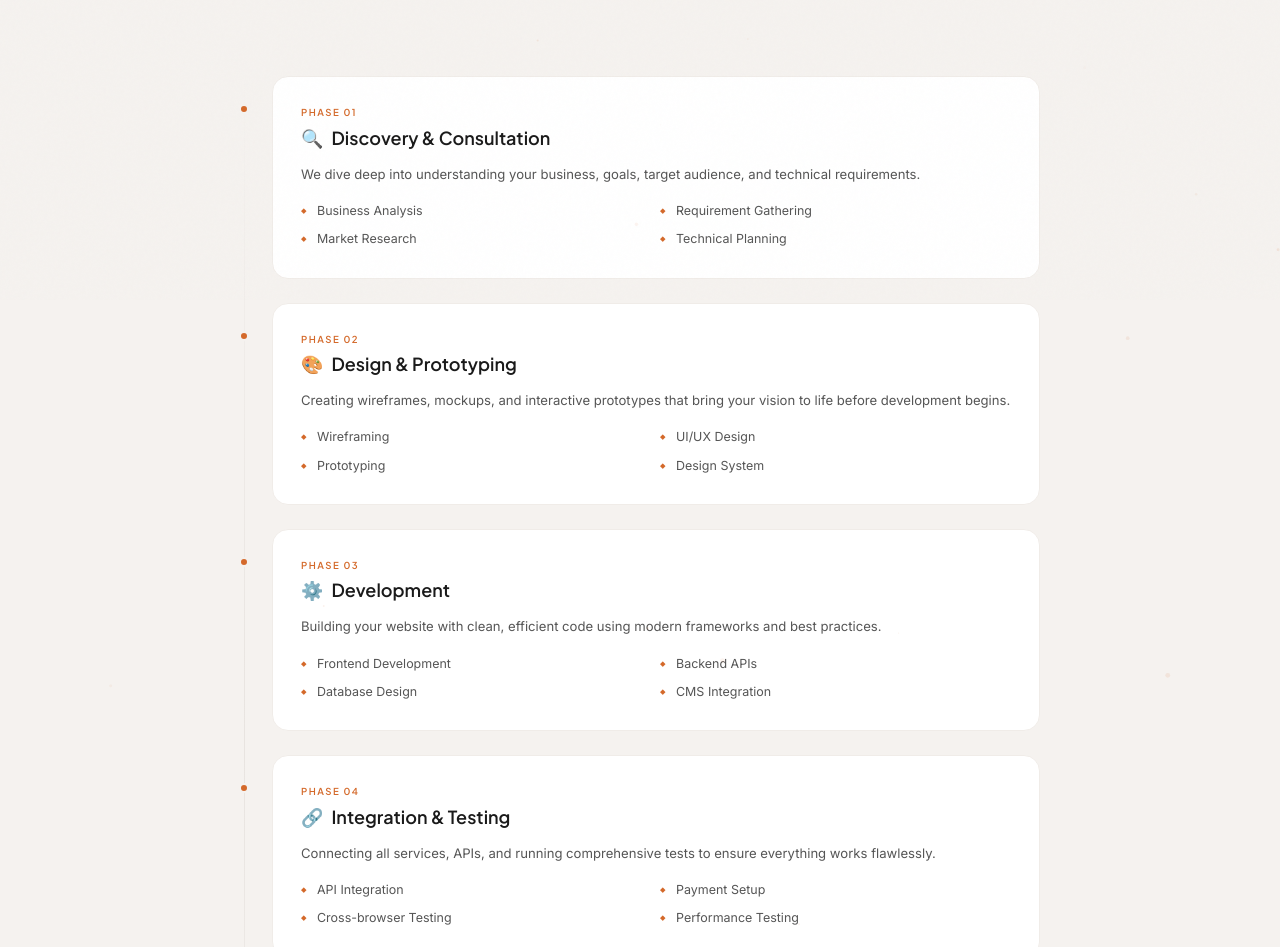
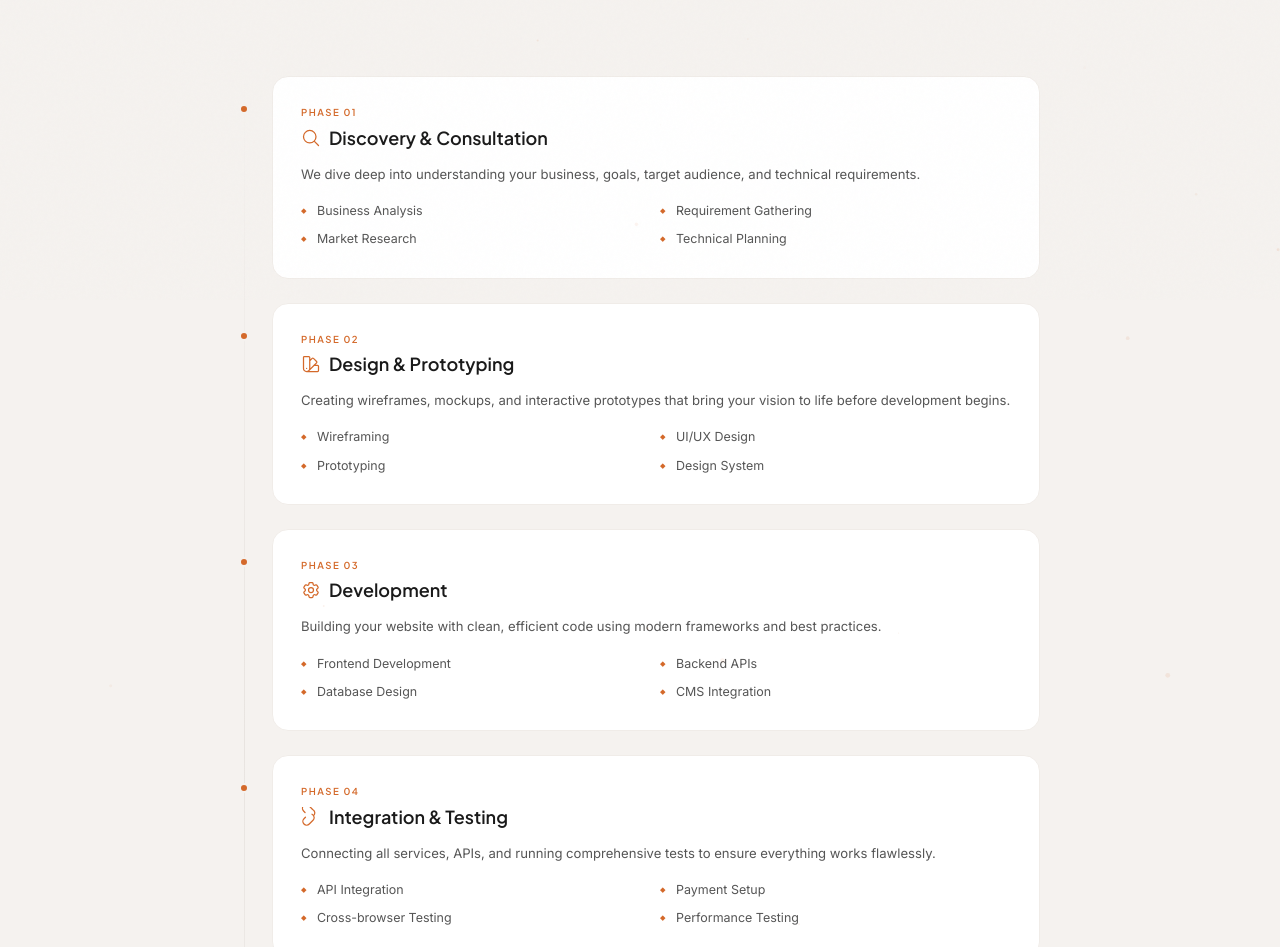
Before and after one commit to ramadiaustralia/the-orange-fox-web, a Next.js app: page /process in a window 1280 px wide. Shown: the part 500-1447 px from the top of the page. Built offline with nearby package versions, Linux system fonts and the light colour scheme.

Commit message:
fix: remove portfolio from nav, replace all emojis with SVG icons on process+contact

```diff
--- a/src/app/process/page.tsx
+++ b/src/app/process/page.tsx
@@ -1,18 +1,24 @@
 'use client';
 import Link from 'next/link';
 import ScrollReveal from '@/components/ScrollReveal';
+import { IconSearch, IconPalette, IconGear, IconLink, IconStar, IconRocket } from '@/components/Icons';
 import { useLanguage } from '@/lib/LanguageContext';
+
+const processIconMap: Record<string, React.ComponentType<{className?: string}>> = {
+  search: IconSearch, palette: IconPalette, gear: IconGear,
+  link: IconLink, star: IconStar, rocket: IconRocket,
+};
 
 export default function ProcessPage() {
   const { t } = useLanguage();
 
   const phases = [
-    { num: '01', titleKey: 'phase1_title' as const, descKey: 'phase1_desc' as const, icon: '🔍', features: ['Business Analysis', 'Requirement Gathering', 'Market Research', 'Technical Planning'] },
-    { num: '02', titleKey: 'phase2_title' as const, descKey: 'phase2_desc' as const, icon: '🎨', features: ['Wireframing', 'UI/UX Design', 'Prototyping', 'Design System'] },
-    { num: '03', titleKey: 'phase3_title' as const, descKey: 'phase3_desc' as const, icon: '⚙️', features: ['Frontend Development', 'Backend APIs', 'Database Design', 'CMS Integration'] },
-    { num: '04', titleKey: 'phase4_title' as const, descKey: 'phase4_desc' as const, icon: '🔗', features: ['API Integration', 'Payment Setup', 'Cross-browser Testing', 'Performance Testing'] },
-    { num: '05', titleKey: 'phase5_title' as const, descKey: 'phase5_desc' as const, icon: '✨', features: ['Client Review', 'Feedback Integration', 'Fine-tuning', 'Quality Assurance'] },
-    { num: '06', titleKey: 'phase6_title' as const, descKey: 'phase6_desc' as const, icon: '🚀', features: ['Deployment', 'DNS Configuration', 'Monitoring Setup', 'Post-launch Support'] },
+    { num: '01', titleKey: 'phase1_title' as const, descKey: 'phase1_desc' as const, icon: 'search', features: ['Business Analysis', 'Requirement Gathering', 'Market Research', 'Technical Planning'] },
+    { num: '02', titleKey: 'phase2_title' as const, descKey: 'phase2_desc' as const, icon: 'palette', features: ['Wireframing', 'UI/UX Design', 'Prototyping', 'Design System'] },
+    { num: '03', titleKey: 'phase3_title' as const, descKey: 'phase3_desc' as const, icon: 'gear', features: ['Frontend Development', 'Backend APIs', 'Database Design', 'CMS Integration'] },
+    { num: '04', titleKey: 'phase4_title' as const, descKey: 'phase4_desc' as const, icon: 'link', features: ['API Integration', 'Payment Setup', 'Cross-browser Testing', 'Performance Testing'] },
+    { num: '05', titleKey: 'phase5_title' as const, descKey: 'phase5_desc' as const, icon: 'star', features: ['Client Review', 'Feedback Integration', 'Fine-tuning', 'Quality Assurance'] },
+    { num: '06', titleKey: 'phase6_title' as const, descKey: 'phase6_desc' as const, icon: 'rocket', features: ['Deployment', 'DNS Configuration', 'Monitoring Setup', 'Post-launch Support'] },
   ];
 
   return (
@@ -48,7 +54,7 @@ export default function ProcessPage() {
                     <div>
                       <span className="text-[0.6rem] uppercase tracking-[1.5px] text-orange font-semibold block mb-1" style={{ fontFamily: 'var(--font-heading)' }}>Phase {phase.num}</span>
                       <h3 className="text-lg font-semibold text-text-primary flex items-center gap-2" style={{ fontFamily: 'var(--font-heading)' }}>
-                        <span>{phase.icon}</span> {t(phase.titleKey)}
+                        {(() => { const IC = processIconMap[phase.icon]; return IC ? <IC className="w-5 h-5 text-orange" /> : null; })()} {t(phase.titleKey)}
                       </h3>
                     </div>
                   </div>
--- a/src/components/Icons.tsx
+++ b/src/components/Icons.tsx
@@ -80,3 +80,22 @@ export function IconDiamond({ className }: IconProps) {
     </svg>
   );
 }
+
+export function IconSearch({ className }: { className?: string }) {
+  return <svg className={className} fill="none" stroke="currentColor" strokeWidth="1.5" viewBox="0 0 24 24"><path strokeLinecap="round" strokeLinejoin="round" d="M21 21l-5.197-5.197m0 0A7.5 7.5 0 105.196 5.196a7.5 7.5 0 0010.607 10.607z" /></svg>;
+}
+export function IconPalette({ className }: { className?: string }) {
+  return <svg className={className} fill="none" stroke="currentColor" strokeWidth="1.5" viewBox="0 0 24 24"><path strokeLinecap="round" strokeLinejoin="round" d="M4.098 19.902a3.75 3.75 0 005.304 0l6.401-6.402M6.75 21A3.75 3.75 0 013 17.25V4.125C3 3.504 3.504 3 4.125 3h5.25c.621 0 1.125.504 1.125 1.125v4.072M6.75 21a3.75 3.75 0 003.75-3.75V8.197M6.75 21h13.125c.621 0 1.125-.504 1.125-1.125v-5.25c0-.621-.504-1.125-1.125-1.125h-4.072M10.5 8.197l2.88-2.88c.438-.439 1.15-.439 1.59 0l3.712 3.713c.44.44.44 1.152 0 1.59l-2.879 2.88M6.75 17.25h.008v.008H6.75v-.008z" /></svg>;
+}
+export function IconGear({ className }: { className?: string }) {
+  return <svg className={className} fill="none" stroke="currentColor" strokeWidth="1.5" viewBox="0 0 24 24"><path strokeLinecap="round" strokeLinejoin="round" d="M9.594 3.94c.09-.542.56-.94 1.11-.94h2.593c.55 0 1.02.398 1.11.94l.213 1.281c.063.374.313.686.645.87.074.04.147.083.22.127.324.196.72.257 1.075.124l1.217-.456a1.125 1.125 0 011.37.49l1.296 2.247a1.125 1.125 0 01-.26 1.431l-1.003.827c-.293.24-.438.613-.431.992a6.759 6.759 0 010 .255c-.007.378.138.75.43.99l1.005.828c.424.35.534.954.26 1.43l-1.298 2.247a1.125 1.125 0 01-1.369.491l-1.217-.456c-.355-.133-.75-.072-1.076.124a6.57 6.57 0 01-.22.128c-.331.183-.581.495-.644.869l-.213 1.28c-.09.543-.56.941-1.11.941h-2.594c-.55 0-1.02-.398-1.11-.94l-.213-1.281c-.062-.374-.312-.686-.644-.87a6.52 6.52 0 01-.22-.127c-.325-.196-.72-.257-1.076-.124l-1.217.456a1.125 1.125 0 01-1.369-.49l-1.297-2.247a1.125 1.125 0 01.26-1.431l1.004-.827c.292-.24.437-.613.43-.992a6.932 6.932 0 010-.255c.007-.378-.138-.75-.43-.99l-1.004-.828a1.125 1.125 0 01-.26-1.43l1.297-2.247a1.125 1.125 0 011.37-.491l1.216.456c.356.133.751.072 1.076-.124.072-.044.146-.087.22-.128.332-.183.582-.495.644-.869l.214-1.281z" /><path strokeLinecap="round" strokeLinejoin="round" d="M15 12a3 3 0 11-6 0 3 3 0 016 0z" /></svg>;
+}
+export function IconLink({ className }: { className?: string }) {
+  return <svg className={className} fill="none" stroke="currentColor" strokeWidth="1.5" viewBox="0 0 24 24"><path strokeLinecap="round" strokeLinejoin="round" d="M13.19 8.688a4.5 4.5 0 011.242 7.244l-4.5 4.5a4.5 4.5 0 01-6.364-6.364l1.757-1.757m9.86-2.122a4.5 4.5 0 00-1.242-7.244l-4.5-4.5a4.5 4.5 0 00-6.364 6.364l1.757 1.757" /></svg>;
+}
+export function IconStar({ className }: { className?: string }) {
+  return <svg className={className} fill="none" stroke="currentColor" strokeWidth="1.5" viewBox="0 0 24 24"><path strokeLinecap="round" strokeLinejoin="round" d="M11.48 3.499a.562.562 0 011.04 0l2.125 5.111a.563.563 0 00.475.345l5.518.442c.499.04.701.663.321.988l-4.204 3.602a.563.563 0 00-.182.557l1.285 5.385a.562.562 0 01-.84.61l-4.725-2.885a.563.563 0 00-.586 0L6.982 20.54a.562.562 0 01-.84-.61l1.285-5.386a.562.562 0 00-.182-.557l-4.204-3.602a.563.563 0 01.321-.988l5.518-.442a.563.563 0 00.475-.345L11.48 3.5z" /></svg>;
+}
+export function IconRocket({ className }: { className?: string }) {
+  return <svg className={className} fill="none" stroke="currentColor" strokeWidth="1.5" viewBox="0 0 24 24"><path strokeLinecap="round" strokeLinejoin="round" d="M15.59 14.37a6 6 0 01-5.84 7.38v-4.8m5.84-2.58a14.98 14.98 0 006.16-12.12A14.98 14.98 0 009.63 8.41m5.96 5.96a14.926 14.926 0 01-5.841 2.58m-.119-8.54a6 6 0 00-7.381 5.84h4.8m2.581-5.84a14.927 14.927 0 00-2.58 5.84m2.699 2.7c-.103.021-.207.041-.311.06a15.09 15.09 0 01-2.448-2.448 14.9 14.9 0 01.06-.312m-2.24 2.39a4.493 4.493 0 00-1.757 4.306 4.493 4.493 0 004.306-1.758M16.5 9a1.5 1.5 0 11-3 0 1.5 1.5 0 013 0z" /></svg>;
+}
--- a/src/components/Navbar.tsx
+++ b/src/components/Navbar.tsx
@@ -20,7 +20,6 @@ export default function Navbar() {
   const links = [
     { href: '/', label: t('nav_home') },
     { href: '/services', label: t('nav_services') },
-    { href: '/portfolio', label: t('nav_portfolio') },
     { href: '/process', label: t('nav_process') },
     { href: '/about', label: t('nav_about') },
     { href: '/contact', label: t('nav_contact') },
```
Also changed, not shown: src/app/contact/page.tsx (+4 -4 lines).
